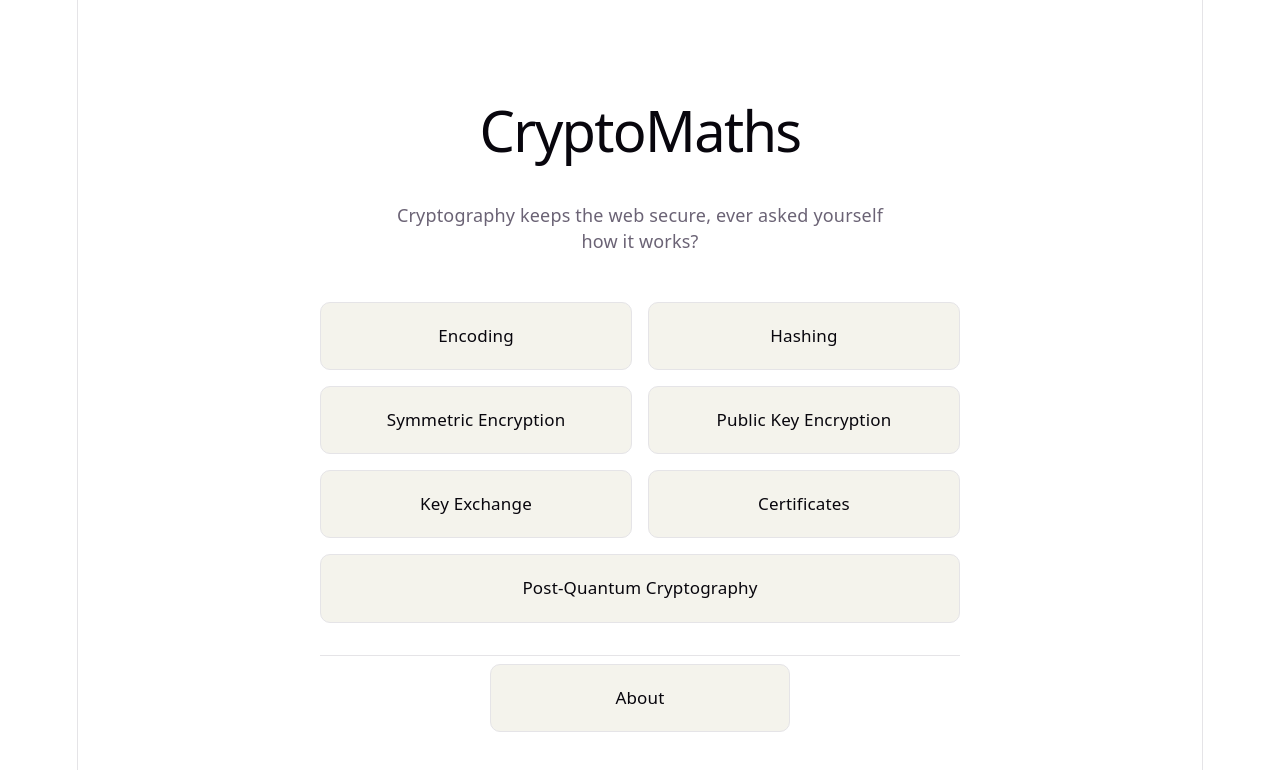
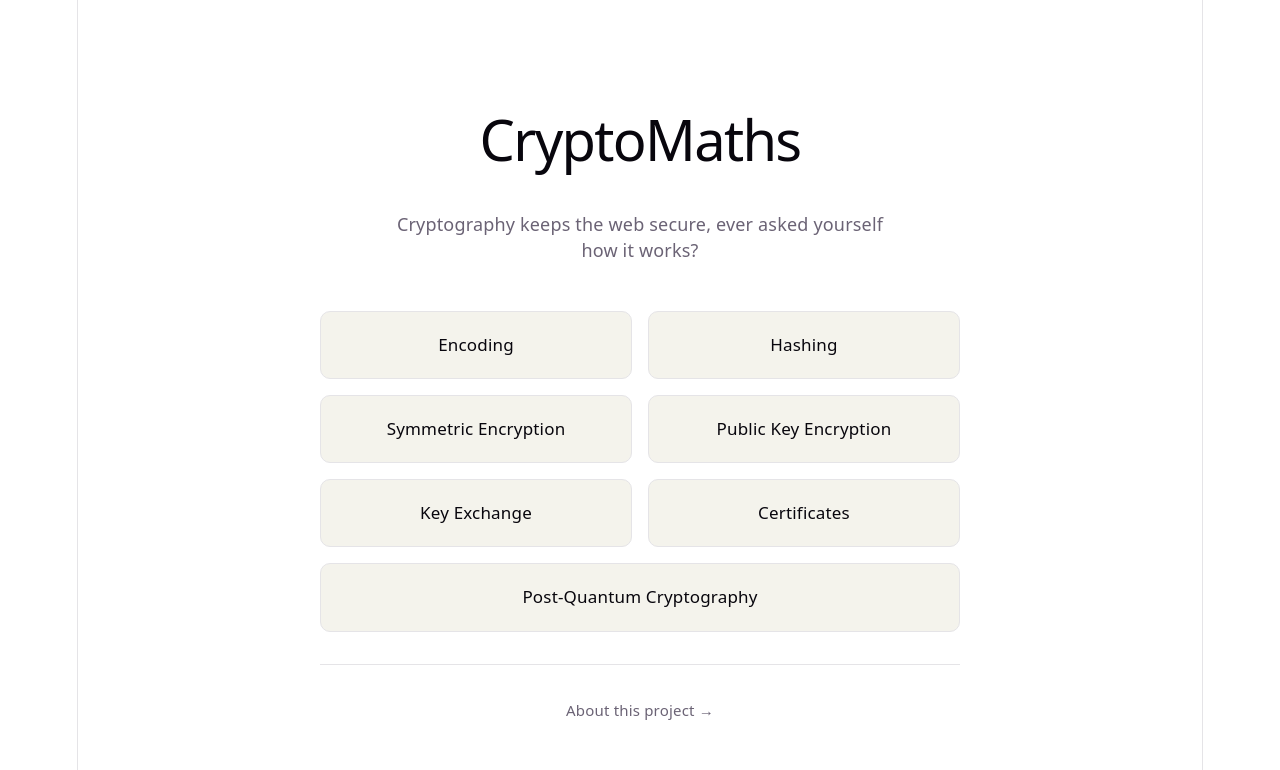
Before and after one commit to gillo7/CryptoMaths, a React (Vite) app in the folder frontend/: page / in a window 1280 px wide. Shown: the top 770 px of the page. Built offline with nearby package versions, Linux system fonts and the light colour scheme.

Commit message:
Move About photo after the first paragraph, replace the homepage About button with a subtle text link
The card treatment made "About" look like an 8th course topic even
after separating it with a divider - a plain "About this project →"
text link reads as clearly secondary instead.

```diff
--- a/frontend/src/pages/About.css
+++ b/frontend/src/pages/About.css
@@ -17,7 +17,8 @@
   object-fit: cover;
   border-radius: 50%;
   border: 1px solid var(--border);
-  margin-bottom: 8px;
+  align-self: center;
+  margin: 4px 0;
 }
 
 .about-page section {
--- a/frontend/src/pages/About.tsx
+++ b/frontend/src/pages/About.tsx
@@ -11,12 +11,6 @@ function About() {
 
       <h1>About</h1>
 
-      <img
-        src="/images/olivier-gillot.jpg"
-        alt="Olivier Gillot"
-        className="about-photo"
-      />
-
       <section>
         <p>
           My name is Olivier Gillot, I am a Belgian long settled in
@@ -27,6 +21,13 @@ function About() {
           IT degree with the Open University in 2025, then an on-going
           Master in Cybersecurity with the Edinburgh Napier University.
         </p>
+
+        <img
+          src="/images/olivier-gillot.jpg"
+          alt="Olivier Gillot"
+          className="about-photo"
+        />
+
         <p>
           There, I had the chance to discover the universe of Applied
           Cryptography through the teachings of Prof. Buchanan.
--- a/frontend/src/pages/Home.css
+++ b/frontend/src/pages/Home.css
@@ -35,9 +35,16 @@
   margin: 24px 0 0;
 }
 
-.topics.topics-secondary {
-  grid-template-columns: minmax(220px, 1fr);
-  max-width: 300px;
+.about-link {
+  margin-top: 24px;
+  color: var(--text);
+  font-size: 15px;
+  text-decoration: none;
+}
+
+.about-link:hover {
+  color: var(--accent);
+  text-decoration: underline;
 }
 
 .topic-card {
--- a/frontend/src/pages/Home.tsx
+++ b/frontend/src/pages/Home.tsx
@@ -19,11 +19,9 @@ function Home() {
 
       <hr className="home-divider" />
 
-      <nav className="topics topics-secondary">
-        <Link to="/about" className="topic-card">
-          About
-        </Link>
-      </nav>
+      <Link to="/about" className="about-link">
+        About this project →
+      </Link>
     </main>
   )
 }
```
